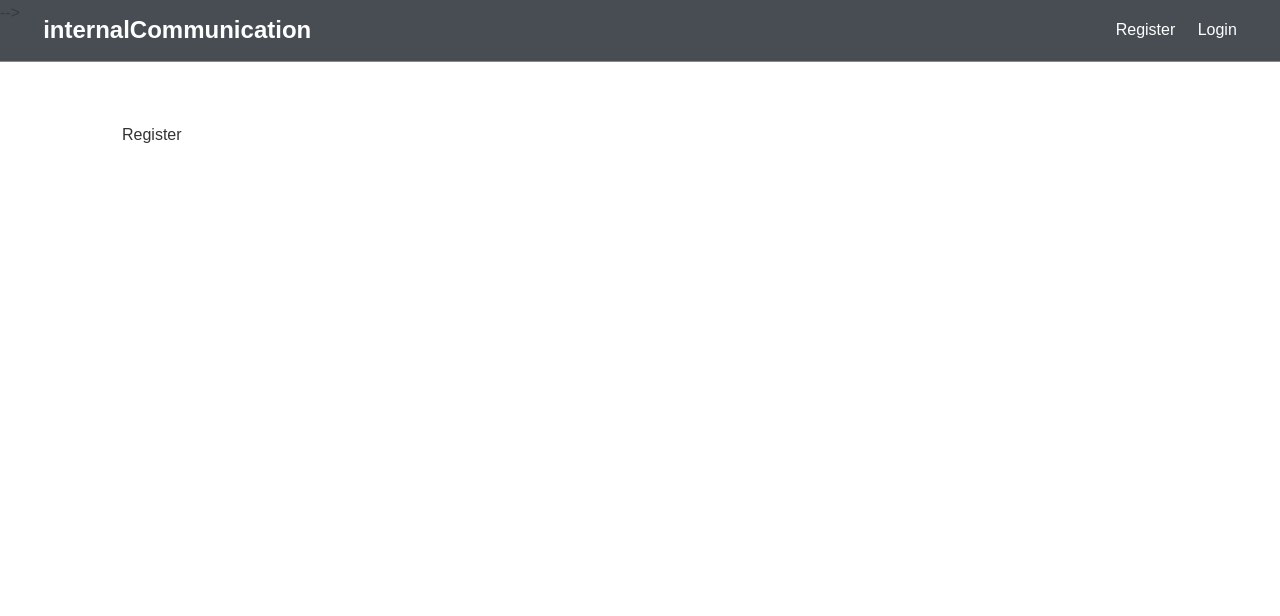
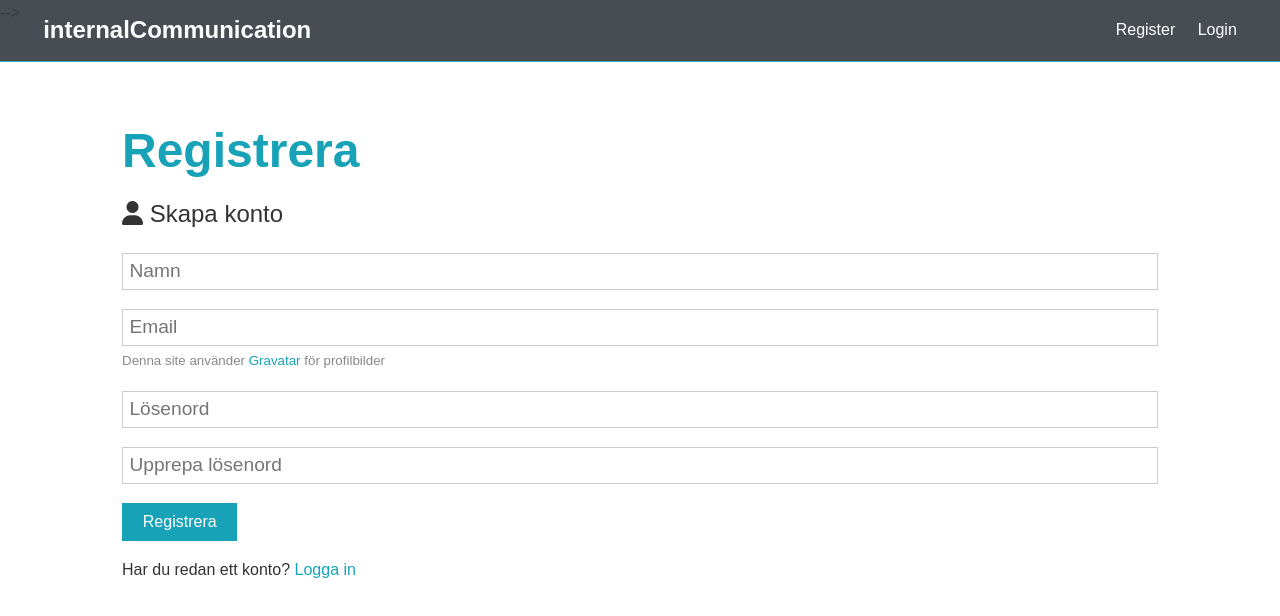
Before and after one commit to alexandermasud/letsCommunicate, a React (Create React App) app in the folder client/: page /register in a window 1280 px wide. Shown: the top 616 px of the page. Built offline with nearby package versions, Linux system fonts and the light colour scheme.

Commit message:
Registration form

```diff
--- a/client/src/components/auth/Register.js
+++ b/client/src/components/auth/Register.js
@@ -1,7 +1,88 @@
-import React from "react";
+import React, { Fragment, useState } from "react";
 
 const Register = () => {
-  return <div>Register</div>;
+  const [formData, setFormData] = useState({
+    name: "",
+    email: "",
+    password: "",
+    password2: ""
+  });
+
+  const { name, email, password, password2 } = formData;
+
+  const onChange = e => {
+    setFormData({ ...formData, [e.target.name]: e.target.value });
+  };
+
+  const onSubmit = e => {
+    e.preventDefault();
+    if (password !== password2) {
+      console.log("Lösenord matchar inte");
+    } else {
+      console.log(formData);
+    }
+  };
+
+  return (
+    <Fragment>
+      <h1 className="large text-primary">Registrera</h1>
+      <p className="lead">
+        <i className="fas fa-user"></i> Skapa konto
+      </p>
+      <form className="form" onSubmit={e => onSubmit(e)}>
+        <div className="form-group">
+          <input
+            type="text"
+            placeholder="Namn"
+            name="name"
+            value={name}
+            onChange={e => onChange(e)}
+            required
+          />
+        </div>
+        <div className="form-group">
+          <input
+            type="email"
+            placeholder="Email"
+            name="email"
+            value={email}
+            onChange={e => onChange(e)}
+            required
+          />
+          <small className="form-text">
+            Denna site använder
+            <a href="https://en.gravatar.com"> Gravatar </a>för profilbilder
+          </small>
+        </div>
+        <div className="form-group">
+          <input
+            type="password"
+            placeholder="Lösenord"
+            name="password"
+            value={password}
+            minLength="6"
+            onChange={e => onChange(e)}
+            required
+          />
+        </div>
+        <div className="form-group">
+          <input
+            type="password"
+            placeholder="Upprepa lösenord"
+            name="password2"
+            value={password2}
+            minLength="6"
+            onChange={e => onChange(e)}
+            required
+          />
+        </div>
+        <input type="submit" className="btn btn-primary" value="Registrera" />
+      </form>
+      <p className="my-1">
+        Har du redan ett konto? <a href="login.html">Logga in</a>
+      </p>
+    </Fragment>
+  );
 };
 
 export default Register;
```
